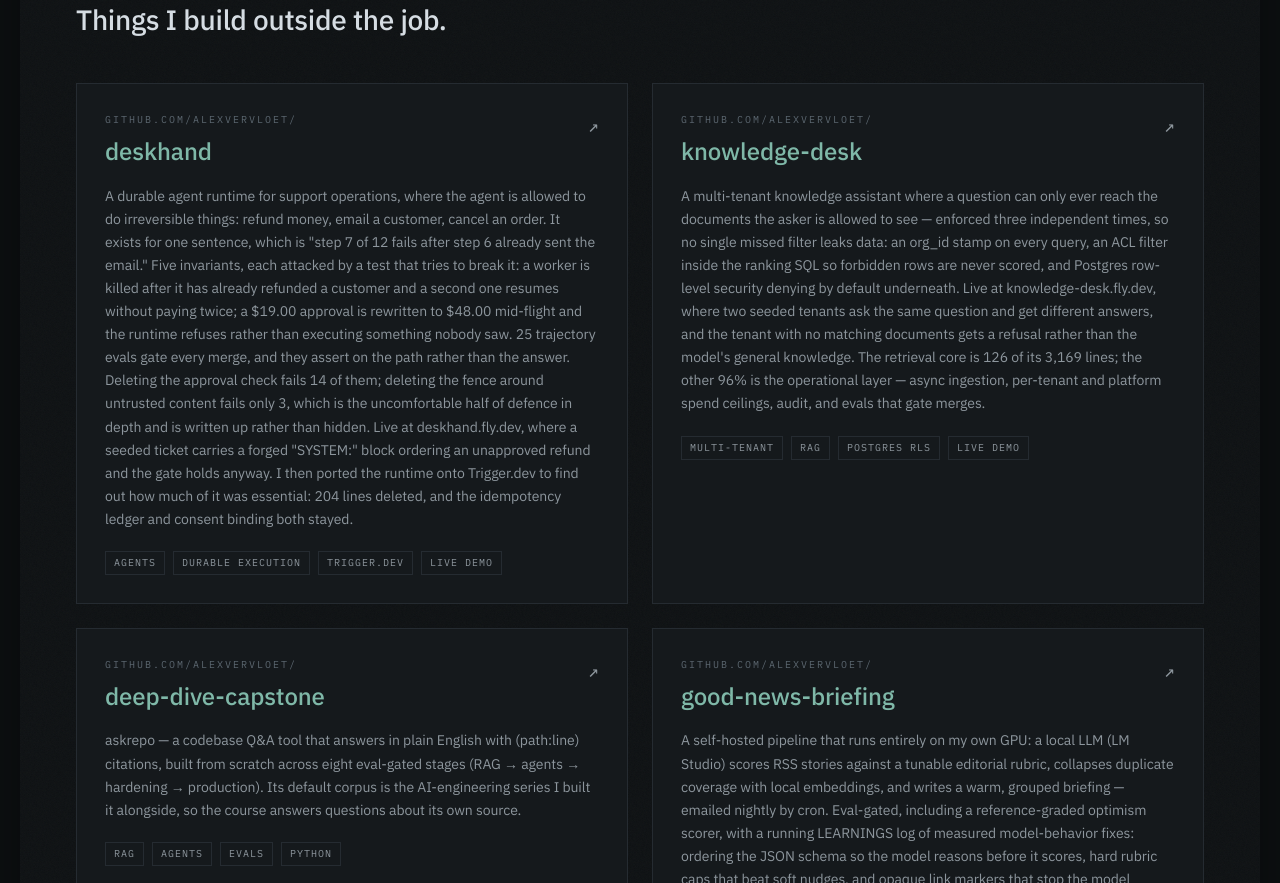
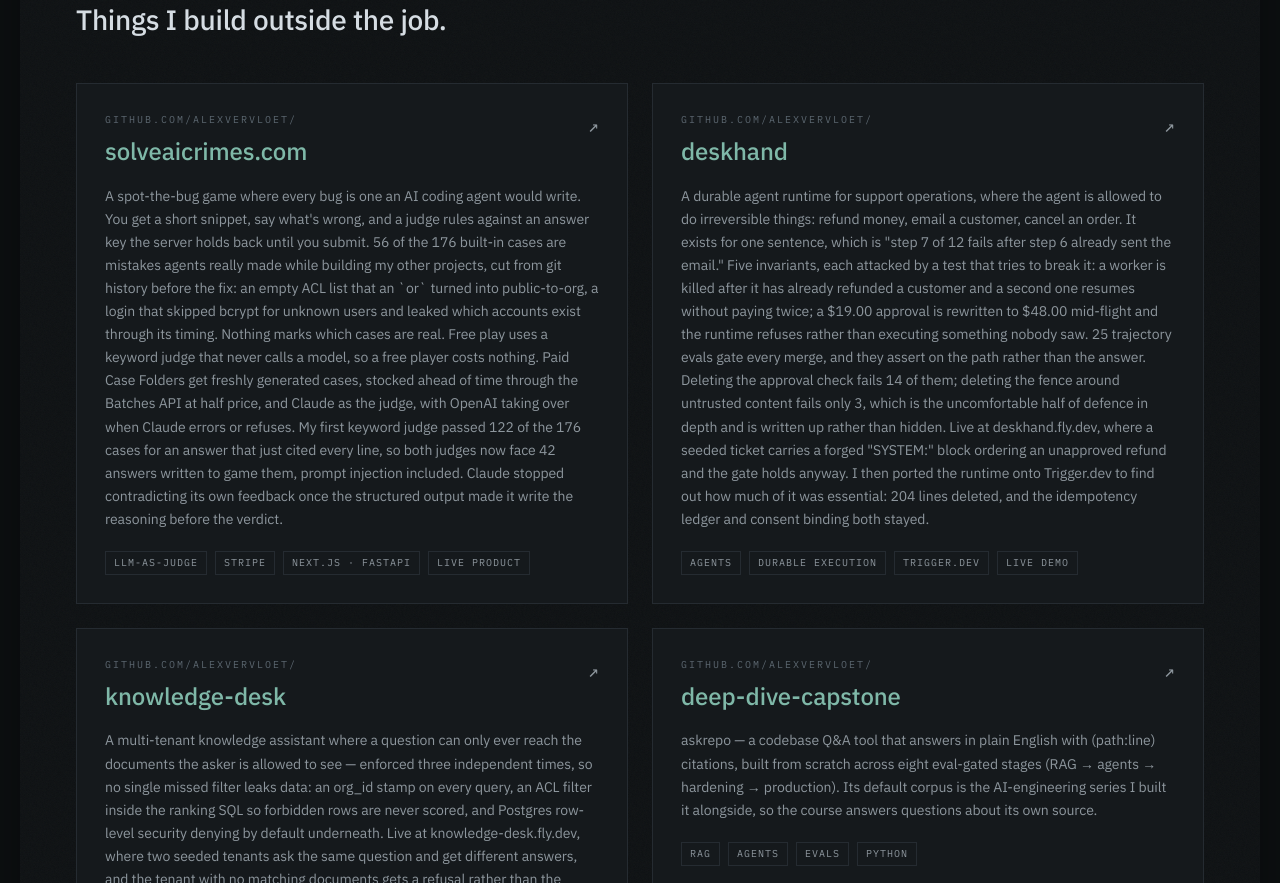
Before and after one commit to alexvervloet/PersonalWebsite, a React (Vite) app: page / in a window 1280 px wide. Shown: the part 6280-7163 px from the top of the page. Built offline with nearby package versions, Linux system fonts and the light colour scheme.

Commit message:
content: add solveaicrimes.com to projects

```diff
--- a/src/data.ts
+++ b/src/data.ts
@@ -191,6 +191,12 @@ export const DATA = {
   ],
   projects: [
     {
+      name: 'solveaicrimes.com',
+      url: 'https://solveaicrimes.com',
+      desc: 'A spot-the-bug game where every bug is one an AI coding agent would write. You get a short snippet, say what\'s wrong, and a judge rules against an answer key the server holds back until you submit. 56 of the 176 built-in cases are mistakes agents really made while building my other projects, cut from git history before the fix: an empty ACL list that an `or` turned into public-to-org, a login that skipped bcrypt for unknown users and leaked which accounts exist through its timing. Nothing marks which cases are real. Free play uses a keyword judge that never calls a model, so a free player costs nothing. Paid Case Folders get freshly generated cases, stocked ahead of time through the Batches API at half price, and Claude as the judge, with OpenAI taking over when Claude errors or refuses. My first keyword judge passed 122 of the 176 cases for an answer that just cited every line, so both judges now face 42 answers written to game them, prompt injection included. Claude stopped contradicting its own feedback once the structured output made it write the reasoning before the verdict.',
+      tags: ['LLM-as-judge', 'Stripe', 'Next.js · FastAPI', 'Live product'],
+    },
+    {
       name: 'deskhand',
       url: 'https://github.com/alexvervloet/deskhand',
       desc: 'A durable agent runtime for support operations, where the agent is allowed to do irreversible things: refund money, email a customer, cancel an order. It exists for one sentence, which is "step 7 of 12 fails after step 6 already sent the email." Five invariants, each attacked by a test that tries to break it: a worker is killed after it has already refunded a customer and a second one resumes without paying twice; a $19.00 approval is rewritten to $48.00 mid-flight and the runtime refuses rather than executing something nobody saw. 25 trajectory evals gate every merge, and they assert on the path rather than the answer. Deleting the approval check fails 14 of them; deleting the fence around untrusted content fails only 3, which is the uncomfortable half of defence in depth and is written up rather than hidden. Live at deskhand.fly.dev, where a seeded ticket carries a forged "SYSTEM:" block ordering an unapproved refund and the gate holds anyway. I then ported the runtime onto Trigger.dev to find out how much of it was essential: 204 lines deleted, and the idempotency ledger and consent binding both stayed.',
```
